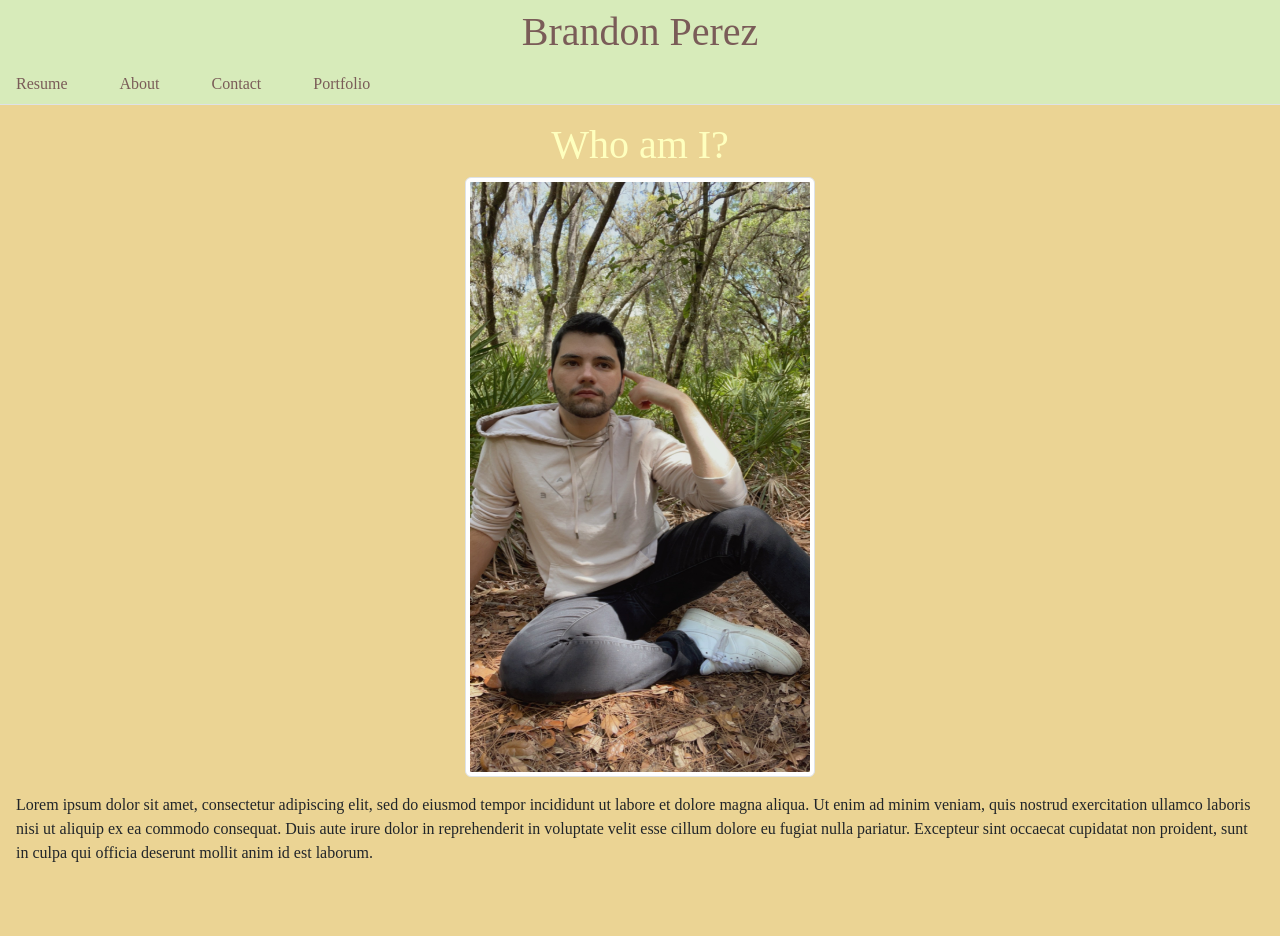
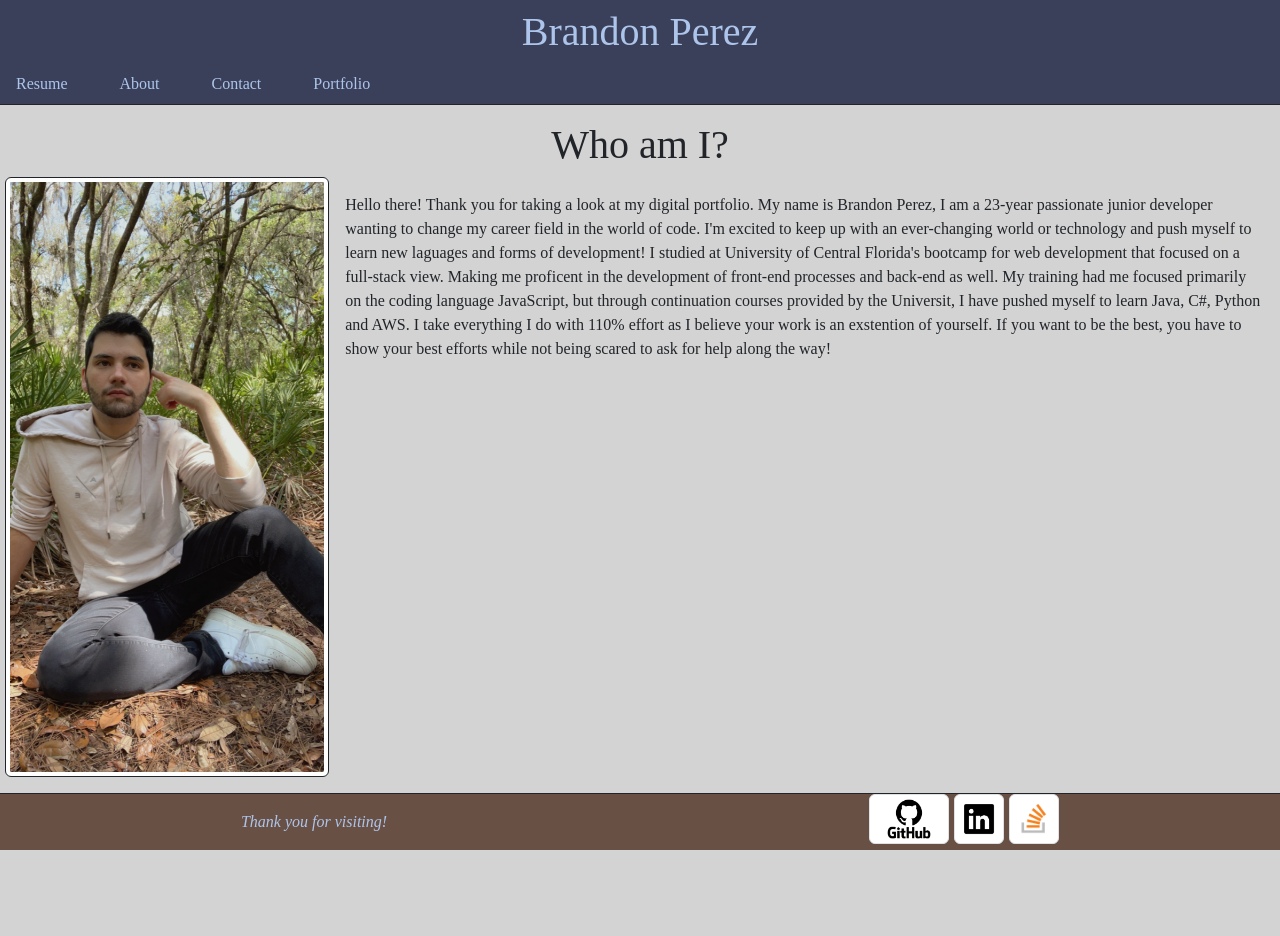
Before and after one commit to Brandon-perez19/React-Portfolio, a React (Create React App) app in the folder client/: page / in a window 1280 px wide. Shown: the top 936 px of the page. After the commit the page ends 850 px from the top, so only its background shows below. Built offline with nearby package versions, Linux system fonts and the light colour scheme.

Commit message:
added content to about page. Changed color pallete of website.

```diff
--- a/client/src/components/Footer/index.js
+++ b/client/src/components/Footer/index.js
@@ -5,9 +5,9 @@ import linkedin from '../../assets/linkedin.png'
 
 function Footer() {
     return (
-        <footer className='border-top row'style={{backgroundColor: "#472836", marginTop: "auto"}}>
+        <footer className='border-top border-dark row'style={{backgroundColor: "#685044"}}>
             <div className="col">
-                <p className="fst-italic pt-3"  style={{color: "#FEFFBE"}}> Thank you for visiting! </p>
+                <p className="fst-italic pt-3"  style={{color: "#aec5eb"}}> Thank you for visiting! </p>
             </div>
             <div className="col">
                 <a href="https://github.com/Brandon-perez19"><img src={githubPng} className="img-thumbnail" style={{
--- a/client/src/components/Header/index.js
+++ b/client/src/components/Header/index.js
@@ -3,24 +3,24 @@ import { Link } from 'react-router-dom'
 
 function Header() {
     return (
-        <header className="border-bottom" style={{backgroundColor: "#D7EBBA"}}>
+        <header className="border-bottom border-dark" style={{backgroundColor: "#3a405a"}}>
             <div>
                 <Link to='/' className="text-decoration-none ">
-                    <h1 className="pt-2" style={{color: "#7A5C58"}}>
+                    <h1 className="pt-2" style={{color: "#aec5eb"}}>
                     Brandon Perez
                     </h1>
                 </Link>
                 <ul className="nav">
-                    <Link to='/resume' style={{color: "#7A5C58"}} className="nav-item nav-link">
+                    <Link to='/resume' style={{color: "#aec5eb"}} className="nav-item nav-link">
                         Resume
                     </Link>
-                    <Link to='/about' style={{color: "#7A5C58"}} className="nav-item nav-link">
+                    <Link to='/about' style={{color: "#aec5eb"}} className="nav-item nav-link">
                         About
                     </Link>
-                    <Link to='/contact' style={{color: "#7A5C58"}} className="nav-item nav-link">
+                    <Link to='/contact' style={{color: "#aec5eb"}} className="nav-item nav-link">
                         Contact
                     </Link>
-                    <Link to='/portfolio' style={{color: "#7A5C58"}} className="nav-item nav-link">
+                    <Link to='/portfolio' style={{color: "#aec5eb"}} className="nav-item nav-link">
                         Portfolio
                     </Link>
                 </ul>
--- a/client/src/index.css
+++ b/client/src/index.css
@@ -2,7 +2,7 @@ body {
   display: flex;
   flex-direction: column;
   min-height: 100vh;
-  background-color: #ebd494;
+  background-color: lightgrey;
   margin: 0;
   font-family: -apple-system, BlinkMacSystemFont, "Segoe UI", "Roboto", "Oxygen",
     "Ubuntu", "Cantarell", "Fira Sans", "Droid Sans", "Helvetica Neue",
@@ -31,3 +31,7 @@ ul {
   column-count: 4;
   column-gap: 20px;
 }
+
+footer img {
+  margin-right: 5px;
+}
--- a/client/src/pages/About.js
+++ b/client/src/pages/About.js
@@ -3,15 +3,19 @@ import photo from '../assets/IMG_0258.JPG'
 
 function About() {
     return (
-        <div className='my-3 viewer'>
-            <h1 id="about" style={{color: "#FEFFBE"}}> Who am I?</h1>
-            <img className="img-thumbnail" style={{
-                height: "600px",
-                width: "350px"
-            }} src={photo}></img>
-            <p className='text-start mx-3 my-3'>
-            Lorem ipsum dolor sit amet, consectetur adipiscing elit, sed do eiusmod tempor incididunt ut labore et dolore magna aliqua. Ut enim ad minim veniam, quis nostrud exercitation ullamco laboris nisi ut aliquip ex ea commodo consequat. Duis aute irure dolor in reprehenderit in voluptate velit esse cillum dolore eu fugiat nulla pariatur. Excepteur sint occaecat cupidatat non proident, sunt in culpa qui officia deserunt mollit anim id est laborum.
-            </p>
+        <div className='my-3'>
+            <h1 id="about"> Who am I?</h1>
+            <div style={{display: "flex"}}>
+                <img className="img-thumbnail border-dark" style={{
+                    height: "600px",
+                    width: "350px",
+                    marginLeft: "5px"
+                }} src={photo}></img>
+
+                <p className='text-start mx-3 my-3' style={{ display: "inline" }}>
+                    Hello there! Thank you for taking a look at my digital portfolio. My name is Brandon Perez, I am a 23-year passionate junior developer wanting to change my career field in the world of code. I'm excited to keep up with an ever-changing world or technology and push myself to learn new laguages and forms of development! I studied at University of Central Florida's bootcamp for web development that focused on a full-stack view. Making me proficent in the development of front-end processes and back-end as well. My training had me focused primarily on the coding language JavaScript, but through continuation courses provided by the Universit, I have pushed myself to learn Java, C#, Python and AWS. I take everything I do with 110% effort as I believe your work is an exstention of yourself. If you want to be the best, you have to show your best efforts while not being scared to ask for help along the way!
+                </p>
+            </div>
         </div>
     );
 }
--- a/client/src/pages/Contact.js
+++ b/client/src/pages/Contact.js
@@ -34,8 +34,8 @@ function Contact() {
 
     return (
         <div className="viewer">
-            <h2 className="fst-italic" style={{color: "#FEFFBE"}}>Contact Me!</h2>
-            <form className="mb-3 mx-5 border rounded bg-light" onSubmit={handleSubmit}>
+            <h2 className="fst-italic">Contact Me!</h2>
+            <form className="mb-3 mx-5 border border-dark rounded bg-light" onSubmit={handleSubmit}>
 
                 <div className="mx-3 mt-2">
                     <label className="form-label" htmlFor="name"> Name: </label>
--- a/client/src/pages/Portfolio.js
+++ b/client/src/pages/Portfolio.js
@@ -54,7 +54,7 @@ function Portfolio() {
     ]
     return (
         <div>
-            <h2 style={{ color: "#FEFFBE" }}> Featured Projects </h2>
+            <h2> Featured Projects </h2>
             <div className='row'>
                 {projectsArr.map((project, i) => (
                     <div className="col-5 my-2">
--- a/client/src/pages/Resume.js
+++ b/client/src/pages/Resume.js
@@ -3,7 +3,7 @@ import resume from '../assets/Brandon_Perez_Resume.pdf'
 function Resume() {
     return (
         <div className='viewer'>
-            <h2 style={{ color: "#FEFFBE" }}> Professional Skills </h2>
+            <h2> Professional Skills </h2>
             <div>
                 <h4>Click <a href={resume} className="text-decoration-none link-light " download> here </a> to download my resume! </h4>
             </div>
```
